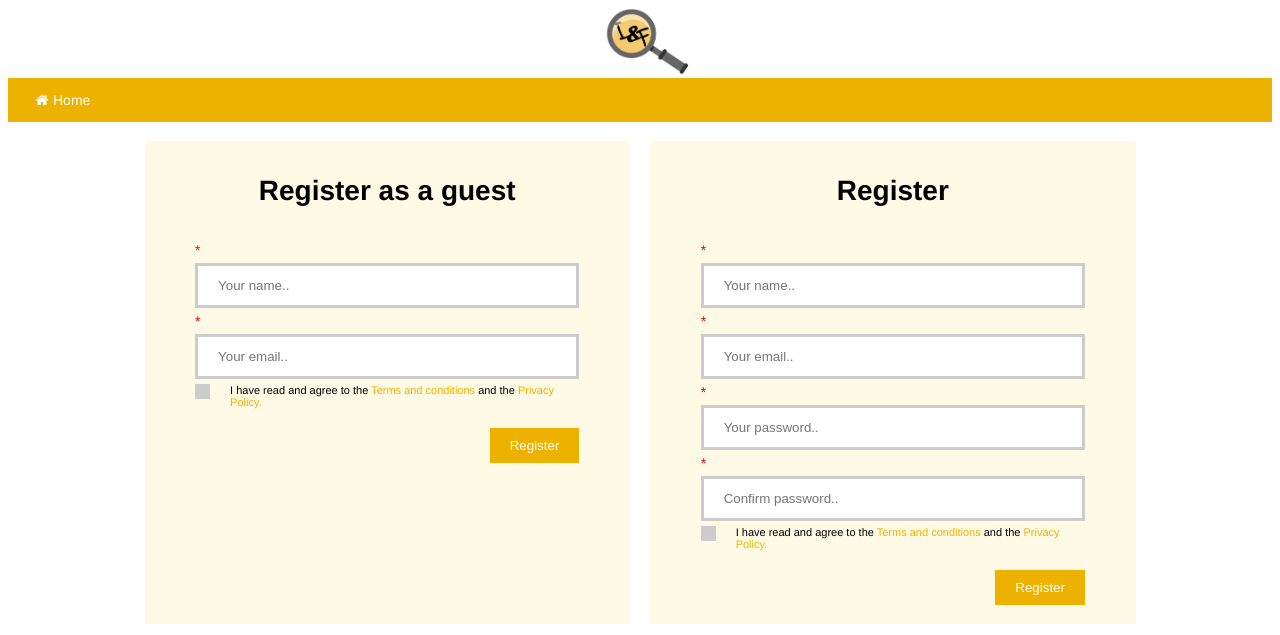
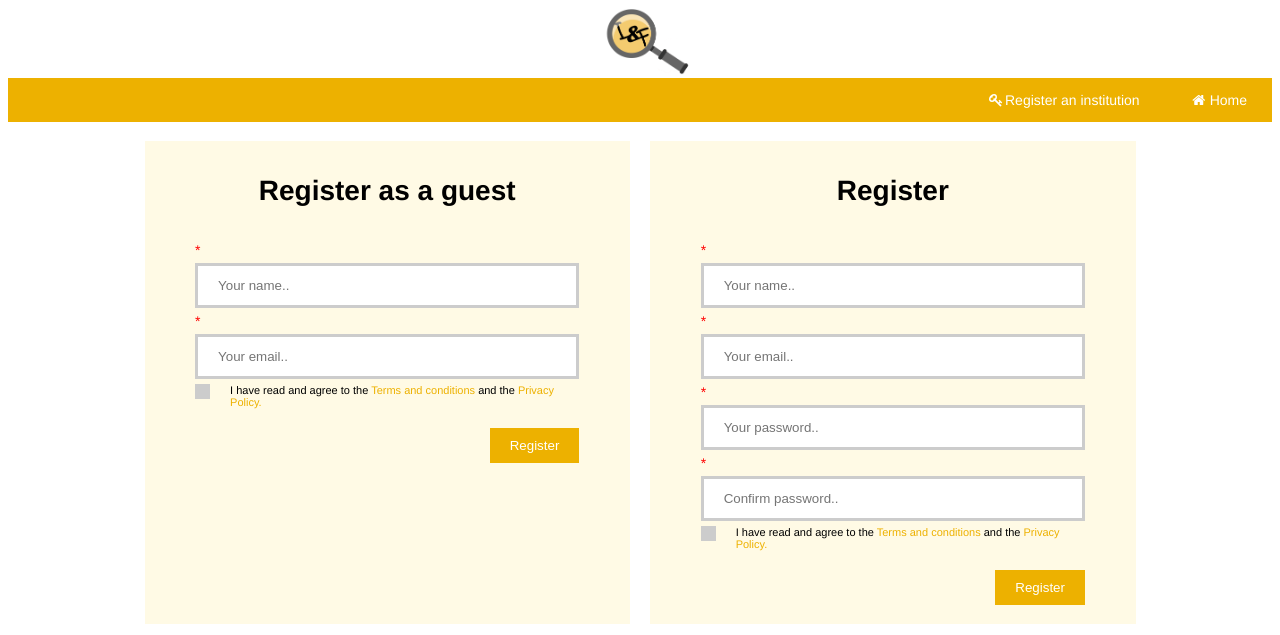
Before and after one commit to henggao98/Lost_and_Found, a PHP site: page /registration.php in a window 1280 px wide. Shown: the top 635 px of the page. Run offline with PHP 8.4, Linux system fonts and the light colour scheme; data that the repository does not hold is empty.

Commit message:
Navbar modified in registration page to include institution registration

```diff
--- a/registration.php
+++ b/registration.php
@@ -52,7 +52,17 @@ function test_input($data) {
 <img src="homePageLogo.png" class="logo">
 
 <div class="navbar">
-  <a class="homeButton" href="index.php"><i class="fa fa-fw fa-home"></i>Home</a>
+  <ul>
+    <li>
+    <a class="navButton" href="index.html"><i class="fa fa-fw fa-home">
+    </i>Home</a>
+    </li>
+
+    <li>
+    <a class="navButton" href="registerInstitution.html"><i class="fa fa-key"></i>Register an institution</a>
+    </li>
+
+  </ul>
 </div>
 
 
```
